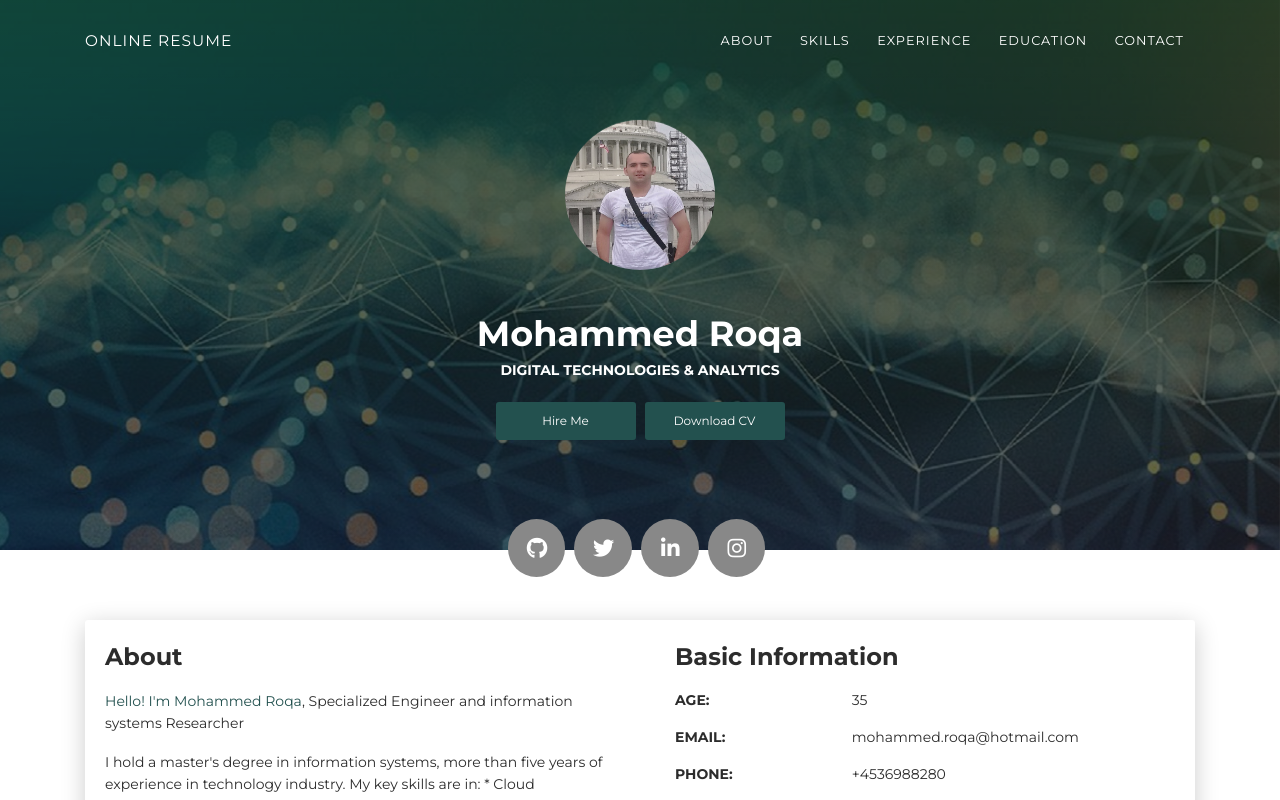
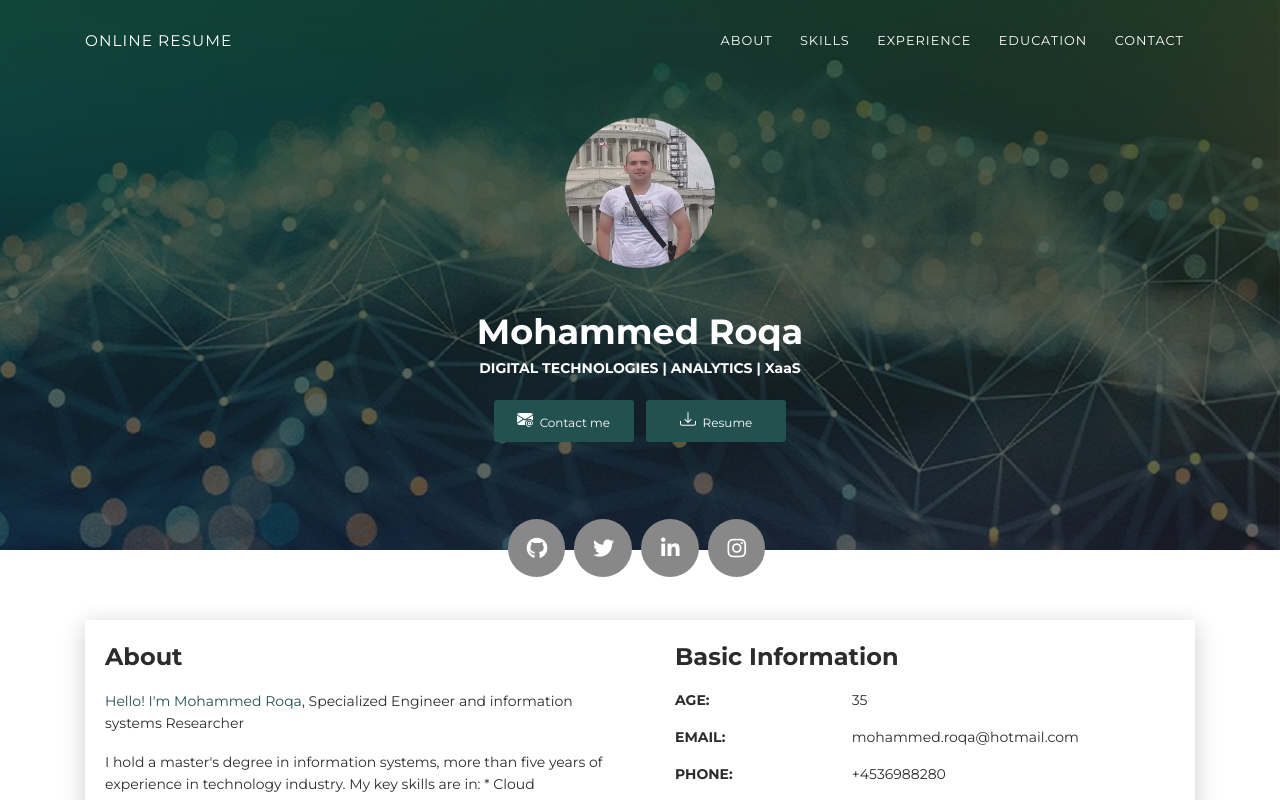
Before and after one commit to mroqa/mroqa.github.io, a plain HTML site: page index.html in a window 1280 px wide. Shown: the top 800 px of the page. Drawn offline with Linux system fonts and the light colour scheme.

Commit message:
Update index.html

```diff
--- a/index.html
+++ b/index.html
@@ -54,7 +54,18 @@
         <div class="content-center">
           <div class="cc-profile-image"><a href="#"><img src="images/MohammedRoqa.jpg" alt="Image"/></a></div>
           <div class="h2 title"><a class="badge-base__link LI-simple-link text-white" href="https://de.linkedin.com/in/mroqa?trk=profile-badge">Mohammed Roqa</a></div>
-          <p class="category text-white">Digital Technologies & Analytics</p><a class="btn btn-primary smooth-scroll mr-2" href="#contact" data-aos="zoom-in" data-aos-anchor="data-aos-anchor">Hire Me</a><a class="btn btn-primary" href="files/cv.pdf" data-aos="zoom-in" data-aos-anchor="data-aos-anchor" target="_blank" >Download CV</a>
+          <p class="category text-white">Digital Technologies | Analytics | X<span class="text-lowercase">aa</span>S</p><a class="btn btn-primary smooth-scroll mr-2" href="#contact" data-aos="zoom-in" data-aos-anchor="data-aos-anchor">
+		  <svg xmlns="http://www.w3.org/2000/svg" width="16" height="16" fill="currentColor" class="bi bi-envelope-at-fill" viewBox="0 0 16 16">
+		  <path d="M2 2A2 2 0 0 0 .05 3.555L8 8.414l7.95-4.859A2 2 0 0 0 14 2H2Zm-2 9.8V4.698l5.803 3.546L0 11.801Zm6.761-2.97-6.57 4.026A2 2 0 0 0 2 14h6.256A4.493 4.493 0 0 1 8 12.5a4.49 4.49 0 0 1 1.606-3.446l-.367-.225L8 9.586l-1.239-.757ZM16 9.671V4.697l-5.803 3.546.338.208A4.482 4.482 0 0 1 12.5 8c1.414 0 2.675.652 3.5 1.671Z"/>
+		  <path d="M15.834 12.244c0 1.168-.577 2.025-1.587 2.025-.503 0-1.002-.228-1.12-.648h-.043c-.118.416-.543.643-1.015.643-.77 0-1.259-.542-1.259-1.434v-.529c0-.844.481-1.4 1.26-1.4.585 0 .87.333.953.63h.03v-.568h.905v2.19c0 .272.18.42.411.42.315 0 .639-.415.639-1.39v-.118c0-1.277-.95-2.326-2.484-2.326h-.04c-1.582 0-2.64 1.067-2.64 2.724v.157c0 1.867 1.237 2.654 2.57 2.654h.045c.507 0 .935-.07 1.18-.18v.731c-.219.1-.643.175-1.237.175h-.044C10.438 16 9 14.82 9 12.646v-.214C9 10.36 10.421 9 12.485 9h.035c2.12 0 3.314 1.43 3.314 3.034v.21Zm-4.04.21v.227c0 .586.227.8.581.8.31 0 .564-.17.564-.743v-.367c0-.516-.275-.708-.572-.708-.346 0-.573.245-.573.791Z"/>
+		</svg>
+		&nbsp;Contact me</a>
+		<a class="btn btn-primary" href="files/cv.pdf" data-aos="zoom-in" data-aos-anchor="data-aos-anchor" target="_blank" >
+		  <svg xmlns="http://www.w3.org/2000/svg" width="16" height="16" fill="currentColor" class="bi bi-download" viewBox="0 0 16 16">
+			<path d="M.5 9.9a.5.5 0 0 1 .5.5v2.5a1 1 0 0 0 1 1h12a1 1 0 0 0 1-1v-2.5a.5.5 0 0 1 1 0v2.5a2 2 0 0 1-2 2H2a2 2 0 0 1-2-2v-2.5a.5.5 0 0 1 .5-.5z"/>
+			<path d="M7.646 11.854a.5.5 0 0 0 .708 0l3-3a.5.5 0 0 0-.708-.708L8.5 10.293V1.5a.5.5 0 0 0-1 0v8.793L5.354 8.146a.5.5 0 1 0-.708.708l3 3z"/>
+		  </svg>
+			&nbsp;Resume</a>
         </div>
       </div>
       <div class="section">
@@ -332,7 +343,7 @@
               <div class="row">
                 <div class="col-md-6">
                   <div class="card-body">
-                    <form action="mohammed.roqa@hotmail.com" method="POST">
+                    <form action="#" method="post">
                       <div class="p pb-3"><strong>Feel free to contact me </strong></div>
                       <div class="row mb-3">
                         <div class="col">
@@ -364,7 +375,7 @@
                       </div>
                       <div class="row">
                         <div class="col">
-                          <button class="btn btn-primary" type="submit">Send</button>
+                          <button class="btn btn-primary" type="submit" disabled>Send</button>
                         </div>
                       </div>
                     </form>
```
